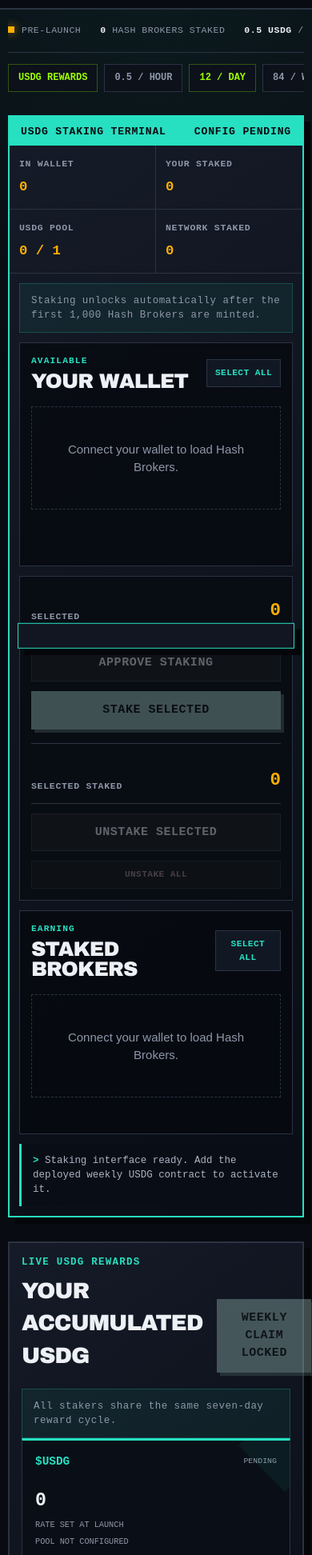
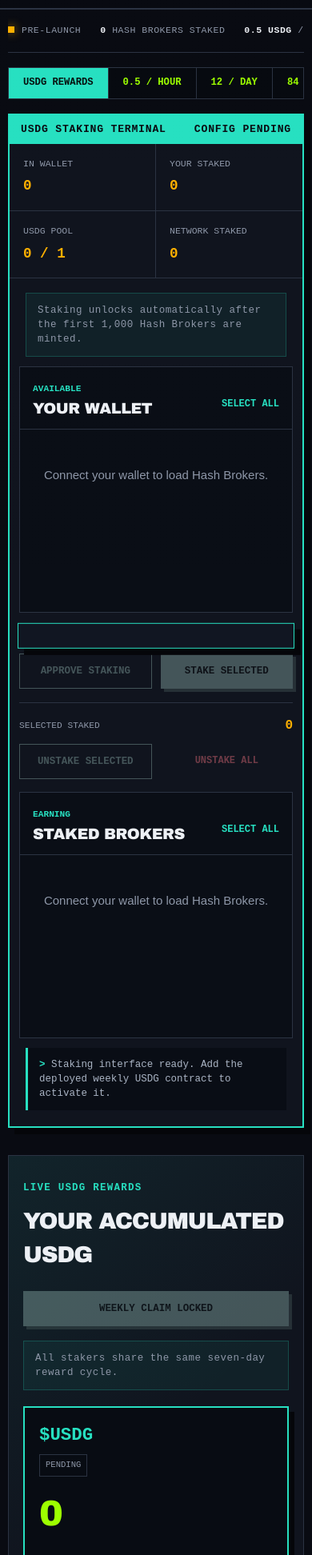
Before and after one commit to monad9507-spec/gash, a plain HTML site: page stake.html in a window 390 px wide. Shown: the part 56-2000 px from the top of the page at 80% size. Drawn offline with Linux system fonts and the light colour scheme.

Commit message:
Add files via upload

```diff
--- a/style.css
+++ b/style.css
@@ -176,14 +176,9 @@ code {
 .metrics span, .micro-label { display: block; margin-bottom: 8px; color: var(--muted); font-size: .7rem; font-weight: 700; letter-spacing: .055em; }
 .metrics strong { display: block; color: var(--green); font-size: clamp(.9rem, 1.6vw, 1.12rem); white-space: nowrap; }
 
-.machine-row { display: grid; grid-template-columns: auto minmax(130px, 1fr) auto auto; gap: 20px; align-items: end; }
+.machine-row { display: grid; grid-template-columns: auto 1fr auto; gap: 24px; align-items: end; }
 .gpu-pill { display: inline-block; padding: 8px 18px; background: var(--purple); color: #090b12; }
 .gpu-name strong { display: block; max-width: 260px; overflow: hidden; white-space: nowrap; text-overflow: ellipsis; color: #cbd5e1; font-size: .87rem; }
-.mode-buttons { display: flex; border: 1px solid var(--line); background: #090d15; }
-.mode-button { border: 0; padding: 8px 10px; cursor: pointer; background: transparent; color: var(--muted); font-size: .7rem; font-weight: 900; }
-.mode-button + .mode-button { border-left: 1px solid var(--line); }
-.mode-button.active { background: var(--gold); color: #090b12; }
-.mode-button:focus-visible { outline: 2px solid var(--purple); outline-offset: 2px; }
 .mine-button { min-width: 156px; padding: 15px 20px; }
 .mine-button.stop { color: white; background: #9f2938; box-shadow: 5px 5px 0 #551720; }
 
@@ -253,233 +248,78 @@ footer { min-height: 84px; padding: 0 clamp(20px, 4vw, 68px); display: flex; ali
 .docs-section summary { cursor: pointer; color: var(--ink); font-weight: 900; }
 .docs-section details p { padding-top: 13px; font-size: .96rem !important; }
 .docs-contract { justify-self: end; text-decoration: none; padding: 12px 18px; font-size: .82rem; }
-.epoch-table-wrap { margin-top: 28px; overflow-x: auto; border: 1px solid var(--line); background: #070b11; }
-.epoch-table { width: 100%; border-collapse: collapse; font-size: .86rem; }
-.epoch-table th,
-.epoch-table td { padding: 13px 16px; border-bottom: 1px solid var(--line); text-align: left; white-space: nowrap; }
-.epoch-table thead th { color: #090b12; background: var(--purple); font-size: .72rem; letter-spacing: .06em; }
-.epoch-table tbody td:first-child { color: var(--muted); }
-.epoch-table tbody td:last-child { color: var(--gold); font-weight: 900; }
-.epoch-table tbody tr:hover { background: rgba(39,224,193,.055); }
-.epoch-table tfoot th,
-.epoch-table tfoot td { border-bottom: 0; color: var(--green); background: rgba(157,255,0,.06); font-weight: 900; }
 
-/* Staking terminal */
-.stake-page {
-  background:
-    radial-gradient(circle at 50% 0, rgba(39,224,193,.08), transparent 34rem),
-    var(--bg);
-}
-
-.stake-main { padding-bottom: 92px; }
-
-.stake-page .ticker { margin-bottom: 22px; }
-.status-dot.paused { background: var(--gold); box-shadow: 0 0 12px rgba(255,176,0,.7); }
-
+/* USDG staking terminal */
+.stake-main { padding-bottom: 90px; }
+.status-dot.paused { background: var(--gold); box-shadow: 0 0 12px rgba(255,176,0,.65); }
 .reward-rail {
   display: flex;
-  flex-wrap: wrap;
-  justify-content: center;
-  gap: 8px;
-  margin-bottom: 24px;
+  gap: 0;
+  margin: 18px 0;
+  overflow-x: auto;
+  border: 1px solid var(--line);
+  background: #070a10;
+  white-space: nowrap;
 }
-.reward-rail span {
-  padding: 8px 12px;
-  border: 1px solid var(--line);
-  background: #0c111a;
-  color: var(--muted);
-  font-size: .75rem;
-  font-weight: 900;
-}
-.reward-rail span:first-child,
-.reward-rail span:nth-child(3),
-.reward-rail span:nth-child(6) { color: var(--green); border-color: rgba(157,255,0,.28); }
-
-.staking-shell,
-.rewards-shell {
-  border: 2px solid var(--purple);
-  background: linear-gradient(145deg, rgba(21,27,40,.97), rgba(9,13,21,.98));
-  box-shadow: var(--shadow);
-}
-
-.stake-summary {
-  display: grid;
-  grid-template-columns: repeat(4, 1fr);
-  border-bottom: 1px solid var(--line);
-}
-.stake-summary div { padding: 20px; border-right: 1px solid var(--line); }
+.reward-rail span { padding: 10px 18px; border-right: 1px solid var(--line); color: var(--green); font-size: .76rem; font-weight: 900; }
+.reward-rail span:first-child { color: #07110f; background: var(--purple); }
+.staking-shell { border: 2px solid var(--purple); background: var(--panel); box-shadow: var(--shadow); }
+.stake-summary { display: grid; grid-template-columns: repeat(4, 1fr); border-bottom: 1px solid var(--line); }
+.stake-summary div { padding: 17px; border-right: 1px solid var(--line); }
 .stake-summary div:last-child { border-right: 0; }
-.stake-summary span,
-.selected-counter span {
-  display: block;
-  margin-bottom: 7px;
-  color: var(--muted);
-  font-size: .72rem;
-  font-weight: 700;
-  letter-spacing: .06em;
-}
-.stake-summary strong { color: var(--gold); font-size: 1.08rem; }
+.stake-summary span { display: block; margin-bottom: 7px; color: var(--muted); font-size: .72rem; }
+.stake-summary strong { color: var(--gold); font-size: 1.1rem; }
 .staking-shell > .activation-note { margin: 18px 20px 0; }
-
-.stake-workspace {
-  display: grid;
-  grid-template-columns: minmax(0, 1fr) 230px minmax(0, 1fr);
-  gap: 16px;
-  padding: 20px;
-  align-items: stretch;
-}
-
-.asset-panel {
-  min-width: 0;
-  min-height: 360px;
-  padding: 18px;
-  border: 1px solid var(--line);
-  background: rgba(5,8,13,.72);
-}
-.panel-heading,
-.rewards-heading {
-  display: flex;
-  align-items: center;
-  justify-content: space-between;
-  gap: 18px;
-}
-.panel-kicker {
-  display: block;
-  color: var(--purple);
-  font-size: .7rem;
-  font-weight: 900;
-  letter-spacing: .1em;
-}
-.stake-page .panel-heading h1 {
-  margin: 5px 0 0;
-  font-size: clamp(1.6rem, 3vw, 2.45rem);
-  line-height: 1;
-  letter-spacing: -.035em;
-}
-
-.text-button,
-.action-button,
-.mini-claim {
-  border: 1px solid var(--line);
-  cursor: pointer;
-  background: #111824;
-  color: var(--ink);
-  font-weight: 900;
-  letter-spacing: .035em;
-}
-.text-button { padding: 8px 10px; color: var(--purple); font-size: .7rem; }
-.text-button:hover:not(:disabled),
-.mini-claim:hover:not(:disabled) { border-color: var(--purple); }
-.text-button.danger { color: #ff7a86; }
-
-.broker-grid {
-  display: grid;
-  gap: 10px;
-  max-height: 430px;
-  margin-top: 18px;
-  overflow-y: auto;
-  scrollbar-color: var(--purple-dark) #090d15;
-}
-.broker-card {
-  display: grid;
-  grid-template-columns: auto 42px 1fr;
-  align-items: center;
-  gap: 11px;
-  padding: 11px;
-  border: 1px solid var(--line);
-  background: #0e1420;
-  cursor: pointer;
-  transition: border-color .15s ease, background .15s ease, transform .15s ease;
-}
-.broker-card:hover { border-color: rgba(39,224,193,.55); transform: translateY(-1px); }
-.broker-card.selected { border-color: var(--purple); background: rgba(39,224,193,.08); }
-.broker-card input { accent-color: var(--purple); width: 17px; height: 17px; }
-.broker-card-icon {
-  width: 42px;
-  height: 42px;
-  display: grid;
-  place-items: center;
-  background: var(--purple);
-  color: #06100f;
-  font-size: 1.35rem;
-  font-weight: 900;
-  box-shadow: 3px 3px 0 var(--purple-dark);
-}
+.stake-workspace { display: grid; grid-template-columns: minmax(0,1fr) 190px minmax(0,1fr); gap: 16px; padding: 20px; }
+.asset-panel { min-width: 0; border: 1px solid var(--line); background: #0a0e16; }
+.panel-heading { display: flex; justify-content: space-between; align-items: end; gap: 15px; padding: 16px; border-bottom: 1px solid var(--line); }
+.panel-kicker { color: var(--purple); font-size: .7rem; font-weight: 900; }
+.panel-heading h1 { margin: 5px 0 0; font-size: clamp(1.2rem,2.3vw,1.75rem); letter-spacing: -.025em; }
+.text-button { border: 0; padding: 6px 0; color: var(--purple); background: transparent; cursor: pointer; font-size: .75rem; font-weight: 900; }
+.text-button:hover, .text-button:focus-visible { color: var(--ink); }
+.text-button.danger { color: #ff7784; }
+.text-button:disabled { cursor: not-allowed; opacity: .4; }
+.broker-grid { min-height: 228px; max-height: 390px; padding: 12px; overflow-y: auto; }
+.broker-card { display: grid; grid-template-columns: auto 36px 1fr; align-items: center; gap: 11px; margin-bottom: 8px; padding: 12px; border: 1px solid var(--line); cursor: pointer; background: #101620; }
+.broker-card:hover, .broker-card.selected { border-color: var(--purple); background: rgba(39,224,193,.07); }
+.broker-card input { accent-color: var(--purple); }
+.broker-card-icon { width: 34px; height: 34px; display: grid; place-items: center; color: #07110f; background: var(--purple); font-weight: 900; }
 .broker-card-copy { min-width: 0; }
-.broker-card-copy strong,
-.broker-card-copy small { display: block; overflow: hidden; text-overflow: ellipsis; white-space: nowrap; }
-.broker-card-copy strong { font-size: .82rem; }
-.broker-card-copy small { margin-top: 4px; color: var(--muted); font-size: .65rem; }
-.empty-state { margin: 0; padding: 42px 18px; border: 1px dashed var(--line); color: var(--muted); text-align: center; font-family: Arial, sans-serif; }
-
-.stake-actions {
-  display: flex;
-  flex-direction: column;
-  justify-content: center;
-  gap: 12px;
-  padding: 18px;
-  border: 1px solid var(--line);
-  background: #080c13;
-}
-.selected-counter {
-  display: flex;
-  justify-content: space-between;
-  align-items: end;
-  padding: 12px 0;
-  border-bottom: 1px solid var(--line);
-}
-.selected-counter span { margin: 0; }
-.selected-counter strong { color: var(--gold); font-size: 1.4rem; }
-.action-button { min-height: 46px; padding: 12px 15px; background: var(--purple); color: #06100f; border-color: var(--purple); box-shadow: 4px 4px 0 var(--purple-dark); }
-.action-button.secondary { background: #161e2b; color: var(--ink); border-color: #364154; box-shadow: none; }
-.action-button:hover:not(:disabled) { transform: translate(1px, 1px); box-shadow: 2px 2px 0 var(--purple-dark); }
-.action-button:disabled,
-.text-button:disabled,
-.mini-claim:disabled { cursor: not-allowed; opacity: .38; filter: grayscale(.8); }
-.action-divider { height: 1px; margin: 5px 0; background: var(--line); }
+.broker-card-copy strong, .broker-card-copy small { display: block; overflow: hidden; white-space: nowrap; text-overflow: ellipsis; }
+.broker-card-copy strong { font-size: .78rem; }
+.broker-card-copy small { margin-top: 3px; color: var(--muted); font-size: .65rem; }
+.empty-state { margin: 0; padding: 34px 15px; color: var(--muted); text-align: center; font-family: Arial,sans-serif; }
+.stake-actions { display: flex; flex-direction: column; justify-content: center; gap: 11px; padding: 10px 0; }
+.selected-counter { display: flex; align-items: center; justify-content: space-between; color: var(--muted); font-size: .7rem; }
+.selected-counter strong { color: var(--gold); font-size: 1rem; }
+.action-button { min-height: 44px; padding: 11px 14px; border: 0; cursor: pointer; color: #07110f; background: var(--purple); box-shadow: 4px 4px 0 var(--purple-dark); font-weight: 900; font-size: .78rem; }
+.action-button.secondary { border: 1px solid var(--purple); color: var(--purple); background: transparent; box-shadow: none; }
+.action-button:hover:not(:disabled) { transform: translate(1px,1px); }
+.action-button:disabled { cursor: not-allowed; filter: grayscale(.8); opacity: .38; }
+.action-divider { height: 1px; margin: 6px 0; background: var(--line); }
 .staking-shell > .terminal-log { margin: 0 20px 20px; }
-
-.rewards-shell { margin-top: 30px; padding: 22px; border-color: var(--line); }
-.rewards-heading { margin-bottom: 20px; }
-.rewards-heading .eyebrow { margin: 0 0 7px; }
-.rewards-heading h2 { margin: 0; font-family: Arial Black, Impact, sans-serif; font-size: clamp(1.75rem, 4vw, 3rem); letter-spacing: -.04em; }
-.claim-button { min-width: 154px; }
-.reward-grid { display: grid; grid-template-columns: repeat(4, minmax(0, 1fr)); gap: 12px; }
-.reward-card {
-  position: relative;
-  min-width: 0;
-  padding: 16px;
-  border: 1px solid var(--line);
-  border-top: 3px solid var(--token-color);
-  background: #0a0f17;
-  overflow: hidden;
-}
-.reward-card::after {
-  content: "";
-  position: absolute;
-  width: 82px;
-  height: 82px;
-  right: -35px;
-  top: -35px;
-  background: var(--token-color);
-  opacity: .06;
-  transform: rotate(45deg);
-}
-.reward-card-header { display: flex; justify-content: space-between; gap: 8px; align-items: center; }
-.reward-card-header strong { color: var(--token-color); font-size: .9rem; }
-.reward-card-header span { color: var(--muted); font-size: .62rem; }
-.reward-card-header .pool-active { color: var(--green); }
-.reward-amount { margin: 22px 0 5px; color: var(--ink); font-size: 1.45rem; font-weight: 900; overflow-wrap: anywhere; }
-.reward-rate,
-.reward-reserve { margin: 6px 0; color: var(--muted); font-size: .64rem; }
-.mini-claim { width: 100%; margin-top: 14px; padding: 9px 10px; font-size: .7rem; }
-.pool-note { margin: 18px 0 0; color: var(--muted); font-family: Arial, sans-serif; font-size: .88rem; line-height: 1.55; }
-
-.staking-rules { display: grid; grid-template-columns: repeat(3, 1fr); gap: 14px; margin-top: 30px; }
-.staking-rules article { padding: 22px; border: 1px solid var(--line); background: var(--panel); }
-.staking-rules article > span { color: var(--gold); font-size: .75rem; font-weight: 900; }
-.staking-rules h3 { margin: 14px 0 8px; color: var(--purple); font-size: 1rem; }
-.staking-rules p { margin: 0; color: var(--muted); font-family: Arial, sans-serif; line-height: 1.55; }
+.rewards-shell { margin: 34px 0; padding: clamp(18px,3vw,30px); border: 1px solid var(--line); background: linear-gradient(135deg,rgba(39,224,193,.08),transparent 48%),var(--panel); }
+.rewards-heading { display: flex; align-items: center; justify-content: space-between; gap: 24px; }
+.rewards-heading h2 { margin: 7px 0 0; font-family: Arial Black,Impact,sans-serif; font-size: clamp(1.8rem,4vw,3.2rem); letter-spacing: -.045em; }
+.claim-button { min-width: 220px; }
+.reward-grid { margin-top: 20px; }
+.reward-card { position: relative; display: grid; grid-template-columns: 1fr 1.4fr 1fr auto; align-items: center; gap: 22px; padding: clamp(18px,3vw,28px); border: 2px solid var(--token-color,var(--purple)); background: #080c13; box-shadow: 7px 7px 0 #05060a; }
+.reward-card::before { content: "USDG"; position: absolute; right: 20px; bottom: -8px; color: rgba(39,224,193,.055); font-family: Arial Black,Impact,sans-serif; font-size: clamp(4rem,11vw,8rem); line-height: .8; pointer-events: none; }
+.reward-card > * { position: relative; z-index: 1; }
+.reward-card-header { display: grid; gap: 8px; }
+.reward-card-header strong { color: var(--token-color,var(--purple)); font-size: 1.4rem; }
+.reward-card-header span { width: max-content; padding: 5px 7px; border: 1px solid var(--line); color: var(--muted); font-size: .66rem; }
+.reward-card-header .pool-active { border-color: var(--purple); color: var(--purple); }
+.reward-amount { margin: 0; color: var(--green); font-family: Arial Black,Impact,sans-serif; font-size: clamp(2.1rem,5vw,4.5rem); letter-spacing: -.04em; }
+.reward-rate, .reward-reserve { margin: 0; color: var(--muted); font-size: .72rem; line-height: 1.55; }
+.mini-claim { padding: 9px 11px; border: 1px solid var(--line); color: var(--muted); background: #0d121b; font-size: .68rem; }
+.pool-note { margin: 18px 0 0; max-width: 900px; color: var(--muted); font-family: Arial,sans-serif; font-size: .88rem; line-height: 1.65; }
+.staking-rules { display: grid; grid-template-columns: repeat(3,1fr); border: 1px solid var(--line); background: var(--panel); }
+.staking-rules article { padding: 22px; border-right: 1px solid var(--line); }
+.staking-rules article:last-child { border-right: 0; }
+.staking-rules span { color: var(--purple); font-weight: 900; }
+.staking-rules h3 { margin: 12px 0 7px; }
+.staking-rules p { margin: 0; color: var(--muted); font-family: Arial,sans-serif; font-size: .9rem; line-height: 1.55; }
 
 @media (max-width: 860px) {
   .topbar { grid-template-columns: 1fr auto; min-height: 68px; }
@@ -497,14 +337,11 @@ footer { min-height: 84px; padding: 0 clamp(20px, 4vw, 68px); display: flex; ali
   .docs-layout { grid-template-columns: 1fr; gap: 34px; }
   .docs-index { position: static; grid-template-columns: repeat(3, 1fr); gap: 12px; }
   .docs-index span { grid-column: 1 / -1; }
-  .stake-summary { grid-template-columns: repeat(2, 1fr); }
-  .stake-summary div:nth-child(2) { border-right: 0; }
-  .stake-summary div:nth-child(-n+2) { border-bottom: 1px solid var(--line); }
   .stake-workspace { grid-template-columns: 1fr; }
-  .stake-actions { order: 2; display: grid; grid-template-columns: repeat(2, 1fr); }
-  .stake-actions .action-divider { grid-column: 1 / -1; }
-  .asset-panel:last-child { order: 3; }
-  .reward-grid { grid-template-columns: repeat(2, minmax(0, 1fr)); }
+  .stake-actions { display: grid; grid-template-columns: 1fr 1fr; padding: 0; }
+  .selected-counter, .action-divider { grid-column: 1 / -1; }
+  .reward-card { grid-template-columns: 1fr 1fr; }
+  .mini-claim { justify-self: start; }
 }
 
 @media (max-width: 560px) {
@@ -531,22 +368,17 @@ footer { min-height: 84px; padding: 0 clamp(20px, 4vw, 68px); display: flex; ali
   .docs-facts div:nth-child(-n+2) { border-bottom: 1px solid var(--line); }
   .docs-index { grid-template-columns: repeat(2, 1fr); }
   .docs-steps li { grid-template-columns: 60px 1fr; gap: 10px; }
-  .stake-main { padding-bottom: 58px; }
-  .stake-page .ticker { margin-bottom: 14px; }
-  .reward-rail { justify-content: flex-start; flex-wrap: nowrap; overflow-x: auto; padding-bottom: 5px; }
-  .reward-rail span { flex: 0 0 auto; }
-  .stake-summary div { padding: 15px 12px; }
-  .staking-shell > .activation-note { margin: 12px 12px 0; }
-  .stake-workspace { padding: 12px; gap: 12px; }
-  .asset-panel { min-height: 280px; padding: 14px; }
-  .stake-actions { grid-template-columns: 1fr; padding: 14px; }
-  .stake-actions .action-divider { grid-column: auto; }
-  .staking-shell > .terminal-log { margin: 0 12px 12px; }
-  .rewards-shell { padding: 15px; }
-  .rewards-heading { align-items: flex-end; }
-  .claim-button { min-width: 118px; }
-  .reward-grid { grid-template-columns: 1fr; }
+  .stake-summary { grid-template-columns: repeat(2,1fr); }
+  .stake-summary div:nth-child(2) { border-right: 0; }
+  .stake-summary div:nth-child(-n+2) { border-bottom: 1px solid var(--line); }
+  .stake-workspace { padding: 12px; }
+  .rewards-heading { align-items: stretch; flex-direction: column; }
+  .claim-button { width: 100%; min-width: 0; }
+  .reward-card { grid-template-columns: 1fr; gap: 14px; }
+  .reward-amount { font-size: 2.8rem; }
   .staking-rules { grid-template-columns: 1fr; }
+  .staking-rules article { border-right: 0; border-bottom: 1px solid var(--line); }
+  .staking-rules article:last-child { border-bottom: 0; }
 }
 
 @media (prefers-reduced-motion: reduce) {
```
